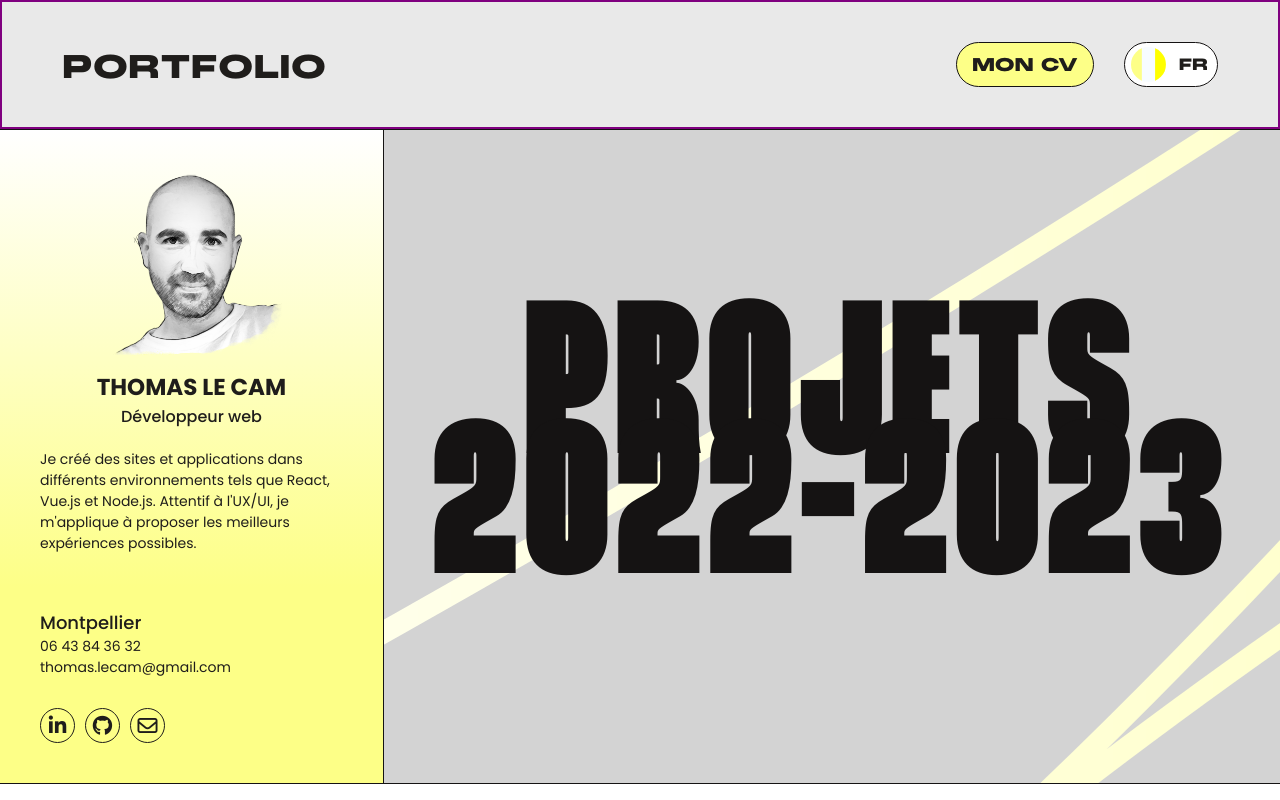
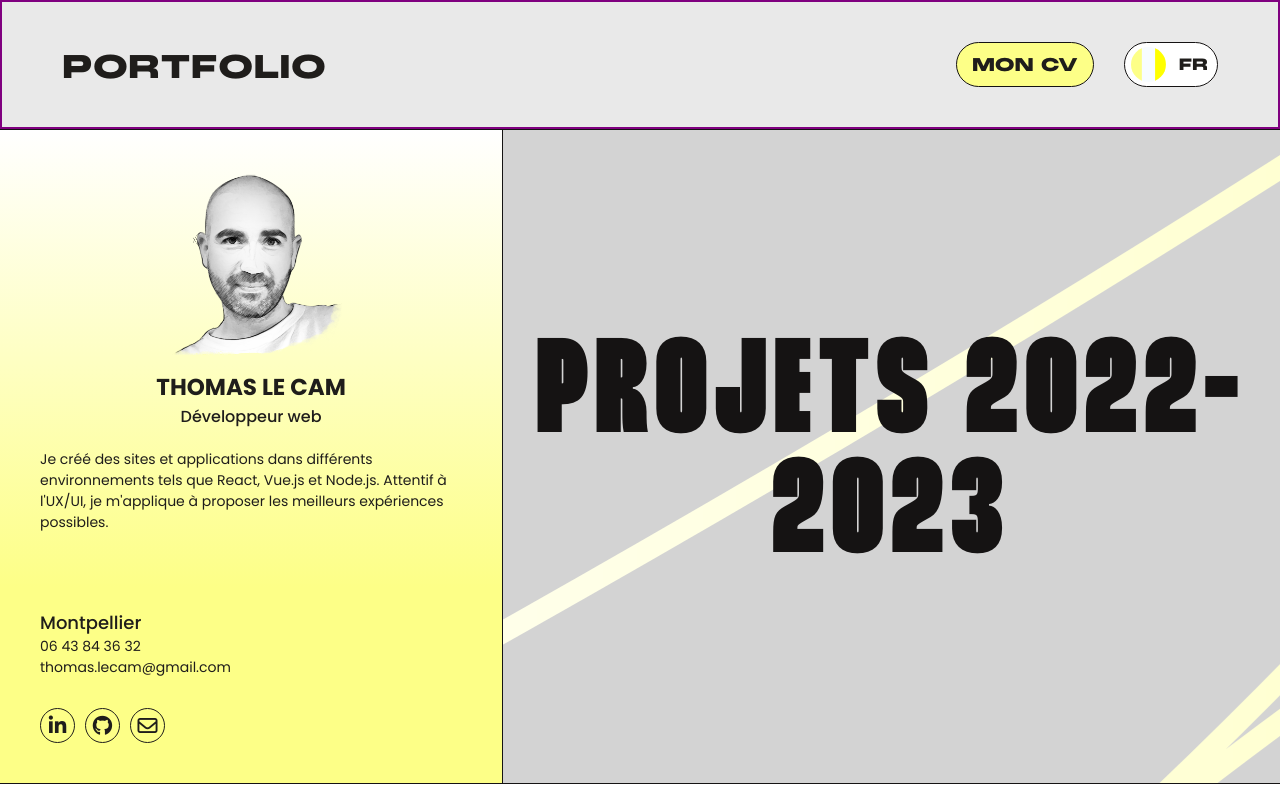
Before and after one commit to ThomasdevLC/portfolio_07_2023, a React (Create React App) app: page / in a window 1280 px wide. Shown: the top 800 px of the page. Built offline with nearby package versions, Linux system fonts and the light colour scheme.

Commit message:
new xl media repsonsive

```diff
--- a/src/assets/styles/components/_BackBtn.scss
+++ b/src/assets/styles/components/_BackBtn.scss
@@ -11,7 +11,7 @@
   justify-content: center;
   cursor: pointer;
 
-  @include mixin.xxl-lt {
+  @include mixin.xl-lt {
     top: 90px;
     left: 60px;
     width: 140px;
@@ -45,7 +45,7 @@
       font-size: 28px;
       font-weight: bold;
 
-      @include mixin.xxl-lt {
+      @include mixin.xl-lt {
         font-size: 20px;
       }
       @include mixin.sm-lt {
--- a/src/assets/styles/components/_MyIntro.scss
+++ b/src/assets/styles/components/_MyIntro.scss
@@ -3,7 +3,7 @@
 .intro-main {
   height: 100%;
 
-  @include mixin.xxl-lt {
+  @include mixin.xl-lt {
     display: flex;
   }
 }
@@ -11,7 +11,7 @@
   border-right: 1px solid var(--gray-3);
   width: 320px;
   height: 100%;
-  @include mixin.xxl-lt {
+  @include mixin.xl-lt {
     border-right: none;
     width: 50%;
     display: flex;
@@ -27,7 +27,7 @@
   padding: 20px 60px;
   height: 100%;
 
-  @include mixin.xxl-lt {
+  @include mixin.xl-lt {
     border-right: 1px solid var(--gray-3);
     margin: auto;
     height: auto;
@@ -44,7 +44,7 @@
     justify-content: center;
     align-items: center;
 
-    @include mixin.xxl-lt {
+    @include mixin.xl-lt {
       height: 190px;
     }
 
@@ -59,7 +59,7 @@
     font-size: 23px;
     font-weight: 700;
     padding-top: 10px;
-    @include mixin.xxl-lt {
+    @include mixin.xl-lt {
       text-align: center;
     }
   }
@@ -68,7 +68,7 @@
     font-size: 16px;
     font-weight: 500;
 
-    @include mixin.xxl-lt {
+    @include mixin.xl-lt {
       text-align: center;
       margin-bottom: 20px;
     }
@@ -79,7 +79,7 @@
     margin: 10px 0 30px 0;
     height: 170px;
 
-    @include mixin.xxl-lt {
+    @include mixin.xl-lt {
       height: 130px;
     }
   }
@@ -135,7 +135,7 @@
 }
 .resp-title {
   display: none;
-  @media (min-width: 577px) and (max-width: 1910px) {
+  @include mixin.xl-lt {
     display: block;
   }
 }
--- a/src/assets/styles/components/_WorksTitle.scss
+++ b/src/assets/styles/components/_WorksTitle.scss
@@ -9,7 +9,7 @@
     height: 180px;
     overflow: hidden;
 
-    @include mixin.xxl-lt {
+    @include mixin.xl-lt {
       height: 653px;
       padding: 0 20px;
       display: flex;
@@ -27,13 +27,14 @@
       font-family: var(--font-main-title);
       // font-size: 98px;
       font-size: 218px;
+      font-size: 10.5vw;
       text-align: center;
       // line-height: 80px;
       line-height: 150px;
       text-align: center;
       letter-spacing: 8px;
 
-      @include mixin.xxl-lt {
+      @include mixin.xl-lt {
         line-height: 120px;
       }
 
--- a/src/assets/styles/pages/_Home.scss
+++ b/src/assets/styles/pages/_Home.scss
@@ -3,7 +3,7 @@
 .home {
   position: relative;
   overflow: hidden;
-  @include mixin.xxl-lt {
+  @include mixin.xl-lt {
     width: 100%;
   }
 
@@ -12,7 +12,7 @@
     flex-direction: row;
     height: 100%;
 
-    @include mixin.xxl-lt {
+    @include mixin.xl-lt {
       flex-direction: column;
     }
   }
@@ -24,7 +24,7 @@
     justify-content: space-between;
 
     &__title {
-      @include mixin.xxl-lt {
+      @include mixin.xl-lt {
         display: none;
       }
     }
--- a/src/utils/widthWatcher.js
+++ b/src/utils/widthWatcher.js
@@ -1,5 +1,5 @@
 const getWindowWidth = () => {
-  return window.innerWidth < 1910;
+  return window.innerWidth < 1470;
 };
 
 export default getWindowWidth;
```
